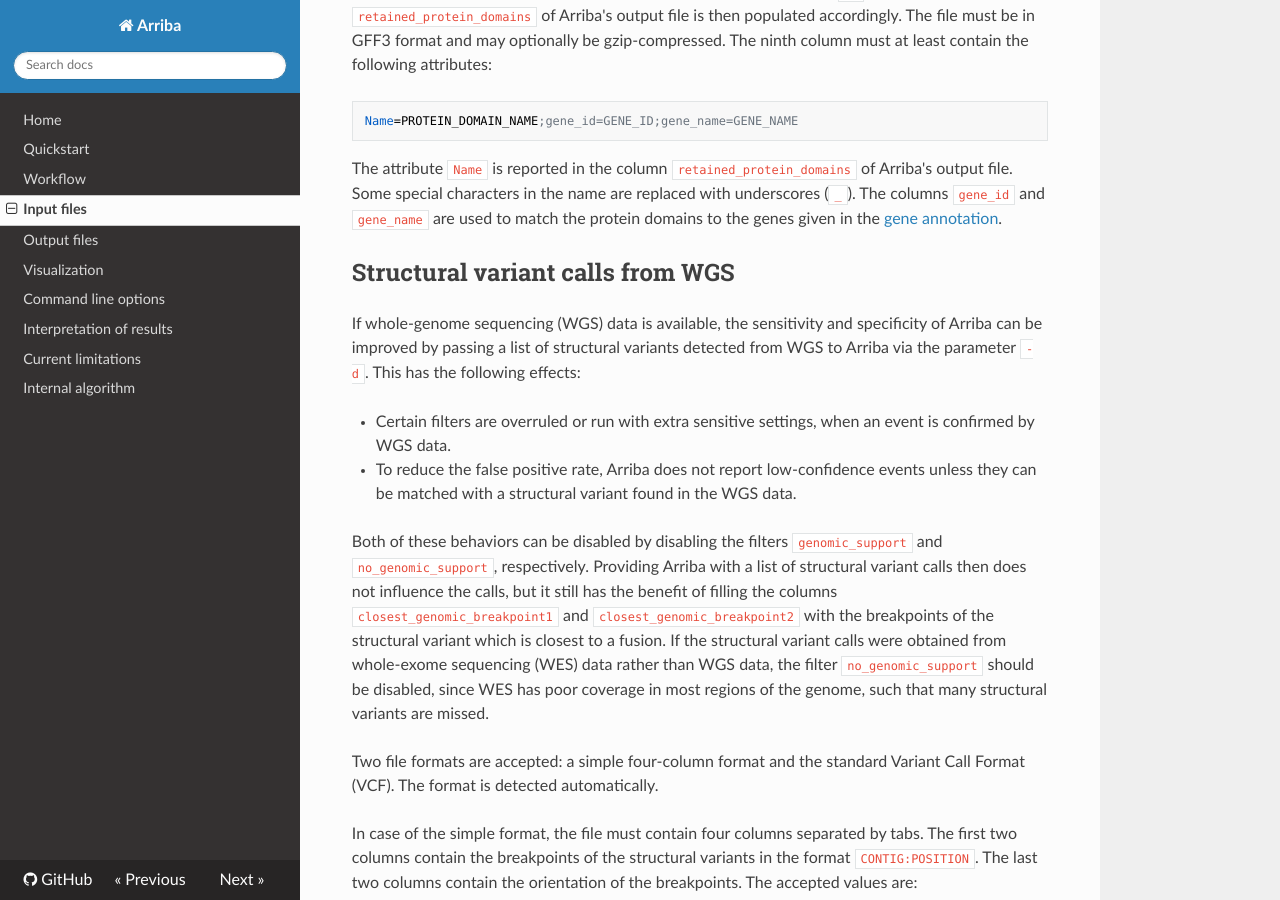
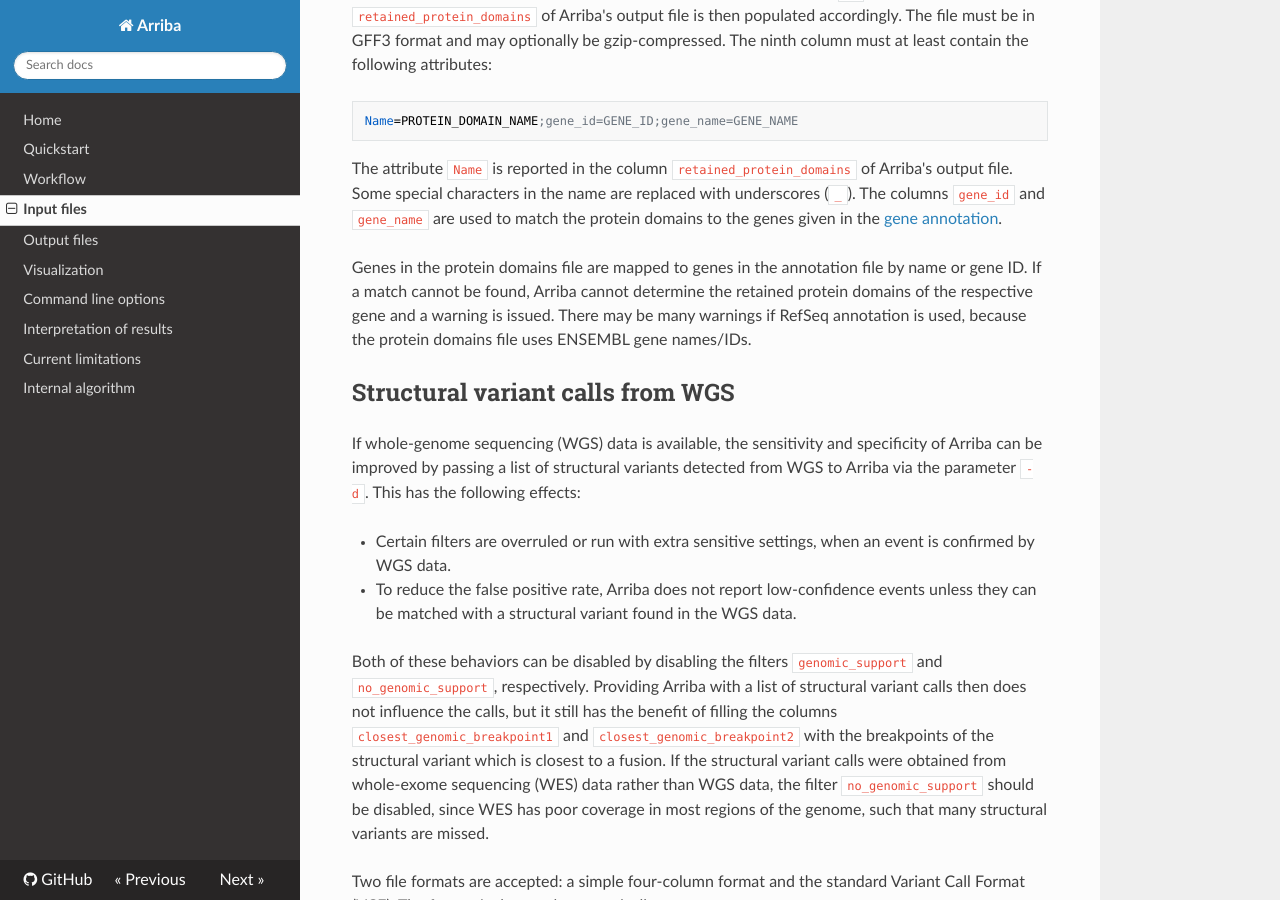
Before and after one commit to suhrig/arriba, an MkDocs documentation site: the page built from documentation/input-files.md, in a window 1280 px wide and 900 px high, scrolled down 4180 px. Built offline with MkDocs 1.6.1, drawn with Linux system fonts in a browser that asks for light colours; nearby versions of some CDN libraries; old or Windows-style settings are respelled for this version of MkDocs.

Commit message:
explain matching of retained protein domains by gene name/ID

```diff
--- a/documentation/input-files.md
+++ b/documentation/input-files.md
@@ -113,6 +113,8 @@ Name=PROTEIN_DOMAIN_NAME;gene_id=GENE_ID;gene_name=GENE_NAME
 
 The attribute `Name` is reported in the column `retained_protein_domains` of Arriba's output file. Some special characters in the name are replaced with underscores (`_`). The columns `gene_id` and `gene_name` are used to match the protein domains to the genes given in the [gene annotation](#Annotation).
 
+Genes in the protein domains file are mapped to genes in the annotation file by name or gene ID. If a match cannot be found, Arriba cannot determine the retained protein domains of the respective gene and a warning is issued. There may be many warnings if RefSeq annotation is used, because the protein domains file uses ENSEMBL gene names/IDs.
+
 Structural variant calls from WGS
 ---------------------------------
 
```
